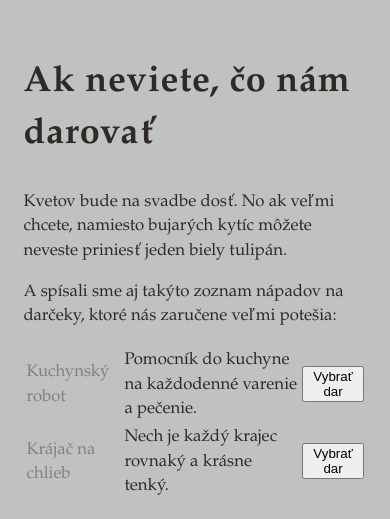
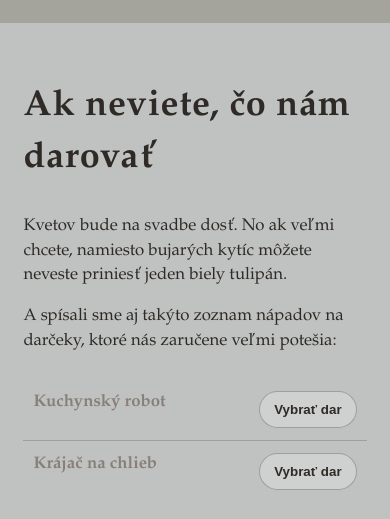
Before and after one commit to mdudak/reallygreatsite, a PHP site: page / in a window 390 px wide. Shown: the part 4275-4794 px from the top of the page. Run offline with PHP 8.4, Linux system fonts and the light colour scheme; data that the repository does not hold is empty; some web fonts are replaced.

Commit message:
Opravené dary

```diff
--- a/index.html
+++ b/index.html
@@ -32,6 +32,7 @@
         <div class="content-left">
             <h2>
                 Svoj manželský sľub si povieme v kostole sv. Michala archanjela v Kolačkove
+                <br>
                 11.Apríla 2026 o 15:00
             </h2>
             <p class="content-text">
@@ -60,8 +61,9 @@
 
             </h2>
             <p class="content-text">
-                Zabezpečíme vám ubytovanie priamo na mieste hostiny, v <a href="https://www.ubytovanieruzbachy.sk/"
-                                                                          target="_blank">Ružbašskom dvore</a>.
+                Všetkým, ktorí ste z ďaleka, zabezpečíme vám ubytovanie priamo na mieste hostiny, v <a
+                    href="https://www.ubytovanieruzbachy.sk/"
+                    target="_blank">Ružbašskom dvore</a>.
                 Ubytovať sa je možné aj niekoľko dní pred sobášom a rovnako aj zostať po sobáši.
             </p>
             <p class="content-text">
--- a/script.js
+++ b/script.js
@@ -56,7 +56,7 @@
         reservedMap[Number(g.id)] = Boolean(g.reserved)
     }
 
-    const rows = document.querySelectorAll('.section-gifts table tr')
+    const rows = document.querySelectorAll('.gifts-table tbody tr')
     rows.forEach(row => {
         const idStr = row.id
         if (!idStr) return
@@ -65,7 +65,7 @@
         const btn = row.querySelector('button')
         if (!btn) return
 
-        btn.dataset.giftId = id
+        btn.dataset.giftId = String(id)
         if (reservedMap[id]) {
             btn.disabled = true
             btn.textContent = 'Vybraný'
@@ -110,7 +110,6 @@
 function showConfirmDialog(message) {
     ensureConfirmModal()
     const modal = document.getElementById('gift-confirm-modal')
-    const titleEl = modal.querySelector('#gift-confirm-title')
     const textEl = modal.querySelector('#gift-confirm-text')
     const btnConfirm = modal.querySelector('button.confirm')
     const btnCancel = modal.querySelector('button.cancel')
@@ -211,10 +210,10 @@
     countdown()
     setInterval(countdown, 1000)
 
-    // Attach click handler for Vybrať dar buttons
-    const giftsSection = document.querySelector('.section-gifts')
-    if (giftsSection) {
-        giftsSection.addEventListener('click', onGiftsClick)
+    // Attach click handler for gifts table buttons
+    const giftsTable = document.querySelector('.gifts-table')
+    if (giftsTable) {
+        giftsTable.addEventListener('click', onGiftsClick)
     }
 
     // Fetch current gifts state and update UI
--- a/style/style.css
+++ b/style/style.css
@@ -344,3 +344,164 @@
         object-fit: cover;
     }
 }
+
+/* Gift confirm modal */
+#gift-confirm-modal {
+    position: fixed;
+    inset: 0;
+    display: none;
+    align-items: center;
+    justify-content: center;
+    z-index: 10000;
+}
+
+#gift-confirm-modal.active {
+    display: flex;
+}
+
+#gift-confirm-modal .overlay {
+    position: absolute;
+    inset: 0;
+    background: rgba(0, 0, 0, 0.45);
+}
+
+#gift-confirm-modal .dialog {
+    position: relative;
+    z-index: 1;
+
+    width: min(520px, calc(100% - 32px));
+    padding: 18px;
+    border-radius: 12px;
+
+    background: #fff;
+    color: #2F2A26;
+    box-shadow: 0 14px 48px rgba(0, 0, 0, 0.22);
+}
+
+#gift-confirm-modal .dialog h3 {
+    margin: 0 0 10px;
+    font-size: clamp(1.4rem, 2.0vw, 2rem);
+}
+
+#gift-confirm-modal .dialog p {
+    margin: 0 0 16px;
+    color: rgba(47, 42, 38, 0.85);
+    font-size: clamp(1.2rem, 1.6vw, 1.6rem);
+    line-height: 1.35;
+}
+
+#gift-confirm-modal .buttons {
+    display: flex;
+    gap: 10px;
+    justify-content: flex-end;
+}
+
+#gift-confirm-modal button {
+    padding: 10px 12px;
+    border-radius: 10px;
+    border: 1px solid rgba(47, 42, 38, 0.18);
+    background: #fff;
+    cursor: pointer;
+    font-weight: 800;
+    font-size: clamp(1.05rem, 1.4vw, 1.35rem);
+}
+
+#gift-confirm-modal button.confirm {
+    background: var(--accent);
+    color: #fff;
+    border-color: rgba(0, 0, 0, 0.06);
+}
+
+#gift-confirm-modal button.cancel {
+    background: transparent;
+}
+
+@media (max-width: 480px) {
+    #gift-confirm-modal .dialog {
+        padding: 14px;
+    }
+
+    #gift-confirm-modal .buttons {
+        justify-content: center;
+    }
+}
+
+/* Gifts table */
+.gifts-table {
+    width: 100%;
+    border-collapse: collapse;
+    margin-top: 25px;
+}
+
+.gifts-table th,
+.gifts-table td {
+    padding: 12px 10px;
+    vertical-align: top;
+}
+
+.gifts-table thead th {
+    text-align: left;
+    font-weight: 800;
+    color: var(--text);
+    border-bottom: 1px solid rgba(47, 42, 38, 0.35);
+}
+
+/* horizontal lines between body rows */
+.gifts-table tbody tr + tr td {
+    border-top: 1px solid rgba(47, 42, 38, 0.22);
+}
+
+.gifts-table td:last-child {
+    text-align: right;
+    white-space: nowrap;
+    width: 170px;
+}
+
+.gifts-table a {
+    font-weight: 800;
+}
+
+/* Gift button */
+.gifts-table button {
+    appearance: none;
+    border: 1px solid rgba(47, 42, 38, 0.30);
+    background: rgba(255, 255, 255, 0.25);
+    color: var(--text);
+
+    padding: 10px 14px;
+    border-radius: 999px;
+    font-weight: 900;
+    cursor: pointer;
+
+    transition: transform 120ms ease, background-color 120ms ease, border-color 120ms ease, opacity 120ms ease;
+}
+
+.gifts-table button:hover {
+    transform: translateY(-1px);
+    background: rgba(255, 255, 255, 0.40);
+    border-color: rgba(47, 42, 38, 0.45);
+}
+
+.gifts-table button:focus-visible {
+    outline: 3px solid rgba(199, 166, 137, 0.55);
+    outline-offset: 2px;
+}
+
+.gifts-table button:disabled,
+.gifts-table button.reserved {
+    opacity: 0.6;
+    cursor: not-allowed;
+    transform: none;
+}
+
+@media (max-width: 700px) {
+    /* hide description column if needed */
+    .gifts-table th:nth-child(2),
+    .gifts-table td:nth-child(2) {
+        display: none;
+    }
+
+    .gifts-table td:last-child {
+        width: 150px;
+    }
+}
```
